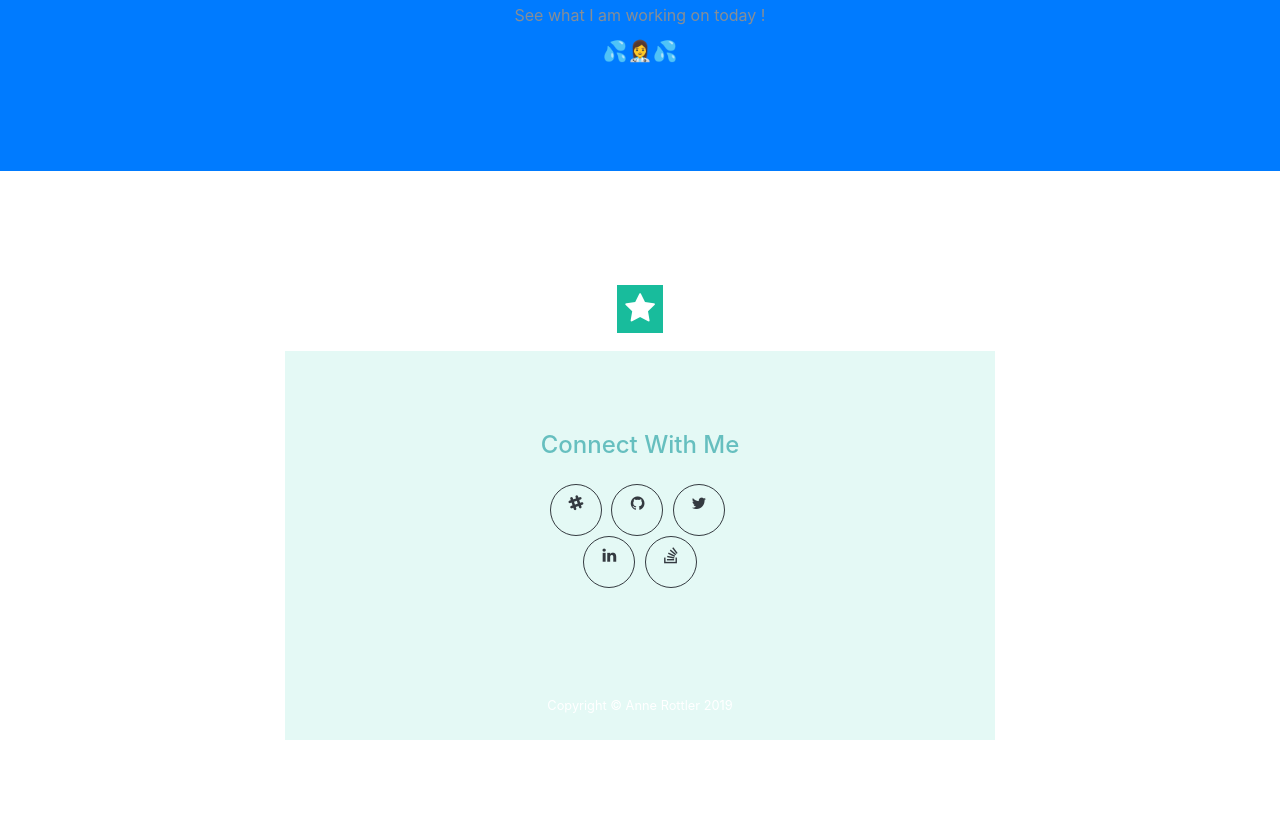
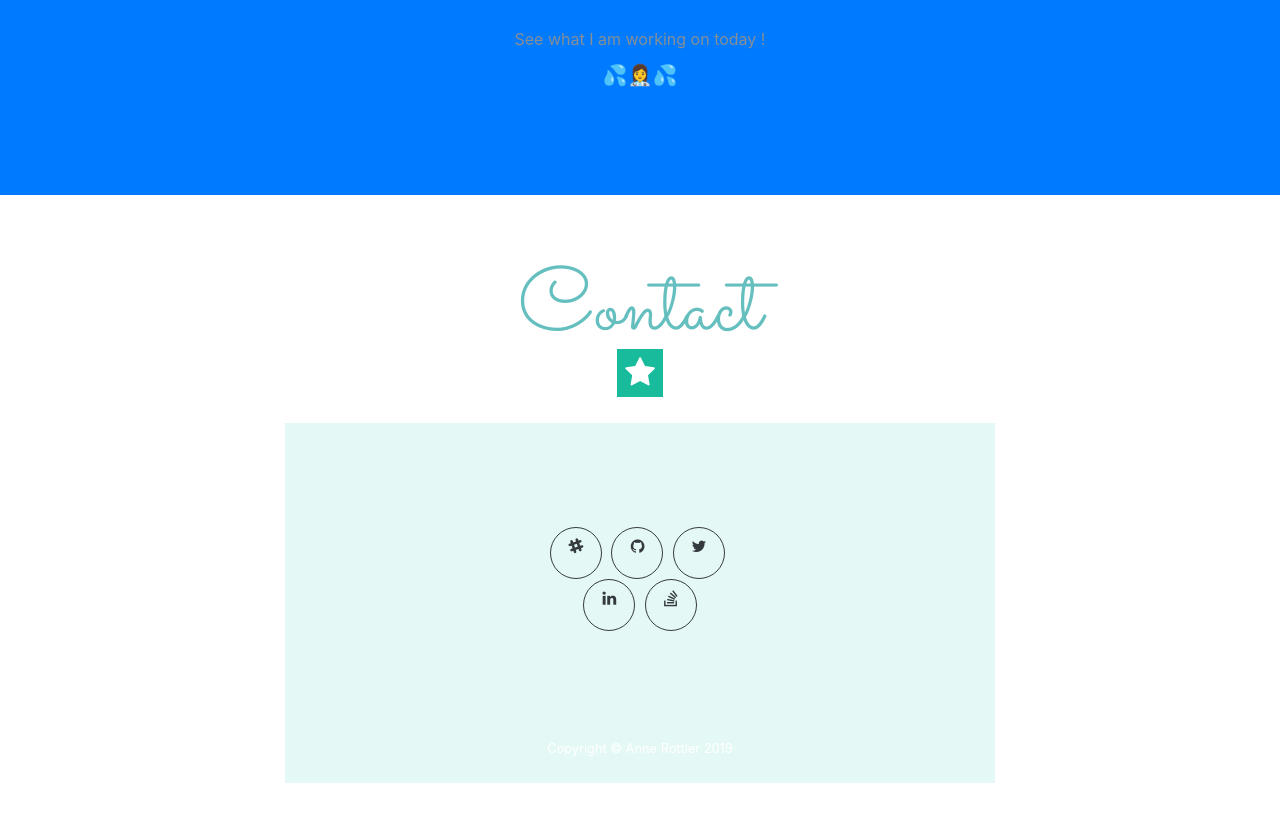
Before and after one commit to AR123456/Portfolio-Anne-Rottler, a website with bundled scripts: page index.html in a window 1280 px wide. Shown: the part 2845-3666 px from the top of the page. Built offline with nearby package versions, Linux system fonts and the light colour scheme.

Commit message:
update to style

```diff
--- a/index.html
+++ b/index.html
@@ -139,6 +139,7 @@
         <h2 class="text-center text-blue font-weight-light mb-0 cursive">
           Portfolio
         </h2>
+        <br>
         <br />
         <p class="text-center text-blue">
           The simple elegance of eloquent design
@@ -291,7 +292,7 @@
         <a
           class="btn btn-primary btn-lg rounded-pill "
           target="_blank"
-          href="https://fast-savannah-21838.herokuapp.com"
+          href="https://ar123456.github.io/Current-Project/"
           >💦👩‍⚕️💦
         </a>
       </p>
@@ -300,7 +301,8 @@
     <!-- Contact Section -->
     <section id="contact">
       <div class="container">
-        <hr class="star-light" />
+        <h2 class="text-center text-blue font-weight-light mb-0 cursive">Contact</h2>
+        <hr class="star-light mb-5" />
         <!-- <!-- <div class="row"> -->
           <div class="col-lg-8 mx-auto">
         <!-- <!--
@@ -364,7 +366,7 @@
           </div>
           <!-- connect with me section -->
           <div class="col-md-4 mb-5 mb-lg-0">
-            <h4 class="  mb-4">Connect With Me</h4>
+            <h4 class="  mb-4"></h4>
             <ul class="list-inline mb-0">
               <li class="list-inline-item">
                 <a
```
